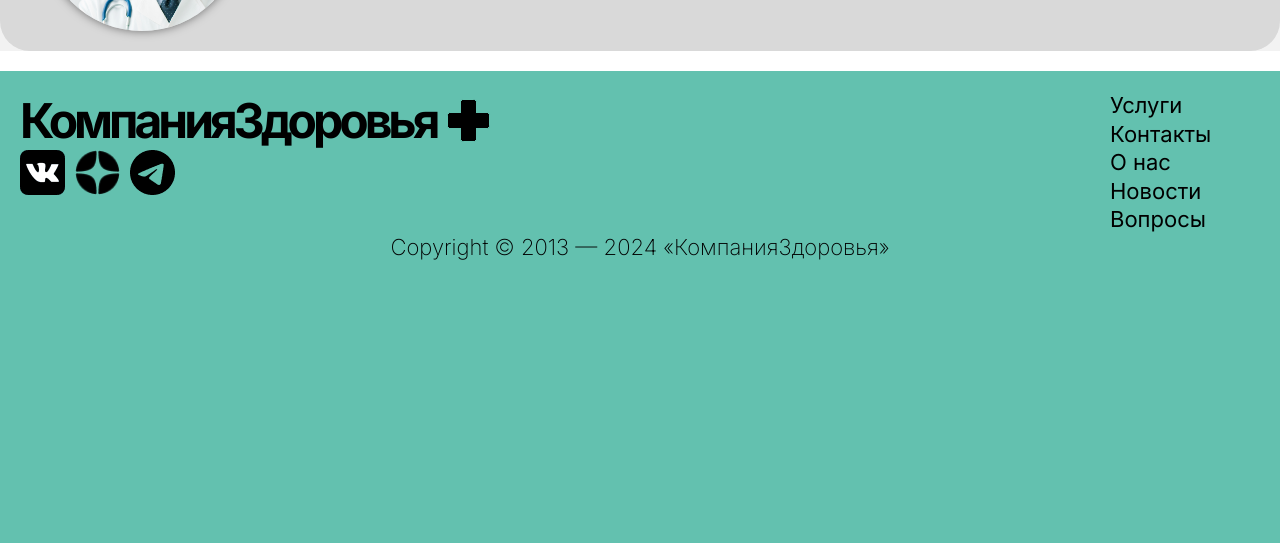
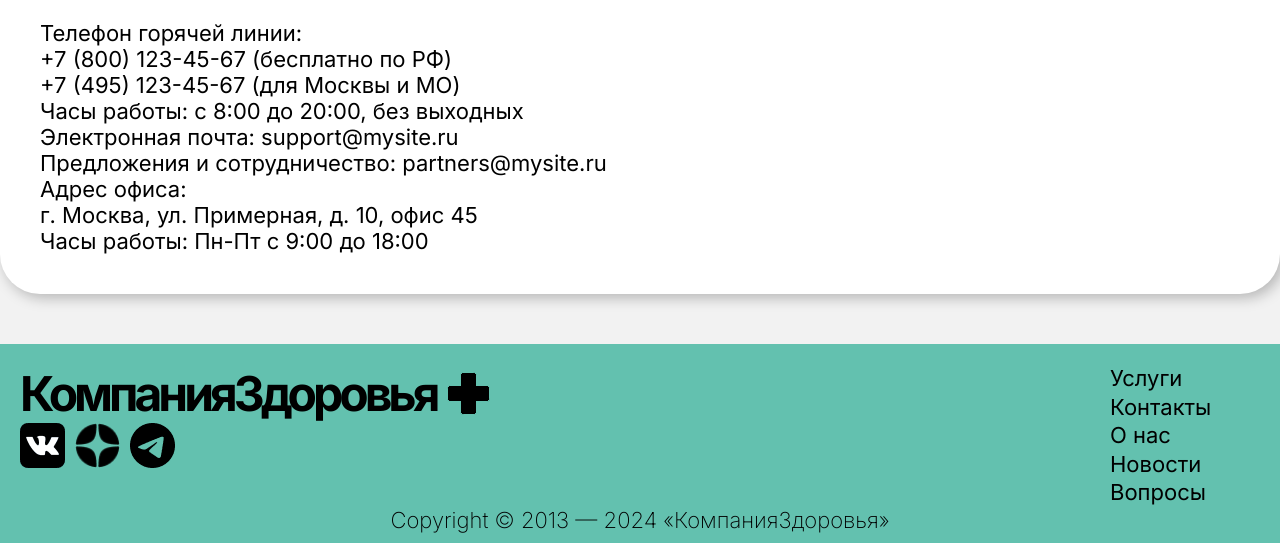
Before and after one commit to lllMaKsImlll/HealthTeam, a Django app: page /aboutUs/ in a window 1280 px wide; the page is wider, and only the part inside the window is pictured. Shown: the part 805-1348 px from the top of that part. Before the commit the page ends 1065 px from the top of that part, so only its background shows below. Run offline with Django 5.2, Linux system fonts and the light colour scheme.

Commit message:
Relize v0.43

```diff
--- a/CompanyHealth/main/templates/main/aboutUs.html
+++ b/CompanyHealth/main/templates/main/aboutUs.html
@@ -9,22 +9,22 @@
 <body>
   {% include 'main/header.html' %}
   <main>
-    <div class="conteiner">
+    <div class="conteiner-about-us">
       <h1>Наши контакты</h1>
       <div class="map">
-        <iframe src="https://www.google.com/maps/embed?pb=!1m18!1m12!1m3!1d2279.3721403091663!2d61.367217842624505!3d55.159265078115865!2m3!1f0!2f0!3f0!3m2!1i1024!2i768!4f13.1!3m3!1m2!1s0x43c592c7609f1541%3A0xa6323404282e1672!2z0K7QttC90L4t0KPRgNCw0LvRjNGB0LrQuNC5INCz0L7RgdGD0LTQsNGA0YHRgtCy0LXQvdC90YvQuSDRg9C90LjQstC10YDRgdC40YLQtdGC!5e0!3m2!1sru!2sru!4v1732184799645!5m2!1sru!2sru" width="900" height="400" style="border:0;" allowfullscreen="" loading="lazy" referrerpolicy="no-referrer-when-downgrade"></iframe>
+        <iframe src="https://www.google.com/maps/embed?pb=!1m18!1m12!1m3!1d2279.3721403091663!2d61.367217842624505!3d55.159265078115865!2m3!1f0!2f0!3f0!3m2!1i1024!2i768!4f13.1!3m3!1m2!1s0x43c592c7609f1541%3A0xa6323404282e1672!2z0K7QttC90L4t0KPRgNCw0LvRjNGB0LrQuNC5INCz0L7RgdGD0LTQsNGA0YHRgtCy0LXQvdC90YvQuSDRg9C90LjQstC10YDRgdC40YLQtdGC!5e0!3m2!1sru!2sru!4v1732184799645!5m2!1sru!2sru" width="1300" height="500" style="border:0; border-radius: 40px;" allowfullscreen="" loading="lazy" referrerpolicy="no-referrer-when-downgrade"></iframe>
       </div>
       <div class="text-block">
         <p>
-          Телефон горячей линии:
-                +7 (800) 123-45-67 (бесплатно по РФ)
-                +7 (495) 123-45-67 (для Москвы и МО)
-          Часы работы: с 8:00 до 20:00, без выходных
-          Электронная почта: support@mysite.ru
-          Предложения и сотрудничество: partners@mysite.ru
-          Адрес офиса:
+          Телефон горячей линии:<br>
+                +7 (800) 123-45-67 (бесплатно по РФ)<br>
+                +7 (495) 123-45-67 (для Москвы и МО)<br>
+          Часы работы: с 8:00 до 20:00, без выходных<br>
+          Электронная почта: support@mysite.ru<br>
+          Предложения и сотрудничество: partners@mysite.ru<br>
+          Адрес офиса:<br>
 
-          г. Москва, ул. Примерная, д. 10, офис 45
+          г. Москва, ул. Примерная, д. 10, офис 45<br>
           Часы работы: Пн-Пт с 9:00 до 18:00
         </p>
       </div>
--- a/CompanyHealth/main/urls.py
+++ b/CompanyHealth/main/urls.py
@@ -9,5 +9,5 @@ urlpatterns = [
     path('profile/', views.profile_view, name='profile'),
     path('logout/', views.logout_view, name='logout'),
     path('appointments/', views.appointments_view, name='appointments'),
-    path('aboutUs/', views.appointments_view, name='aboutUs'),
+    path('aboutUs/', views.aboutUs_view, name='aboutUs'),
 ]
--- a/CompanyHealth/static/css/main.css
+++ b/CompanyHealth/static/css/main.css
@@ -91,9 +91,15 @@ footer .copyright {
     font-weight: 200;
 }
 
+footer a:hover {
+    color: white;
+}
+
 /* Главная часть */
 main {
     background-color: #F2F2F2;
+    padding-top: 50px;
+    padding-bottom: 50px;
 }
 
 .sub-header {
@@ -368,7 +374,7 @@ main .one-post-search {
     justify-content: center;
     border-radius: 40px;
     padding: 40px;
-    margin: 50px auto;
+    margin: 0px auto;
     background-color: white;
 }
 
@@ -458,26 +464,25 @@ main .one-post-search {
 }
 
 /* Страница: О нас*/
-.conteiner {
+.conteiner-about-us {
     max-width: 1460px;
     height: auto;
     box-shadow: 4px 4px 14px rgba(0,0,0,0.25);
     display: flex;
     flex-direction: column;
-    align-items: center;
-    justify-content: center;
     border-radius: 40px;
     padding: 40px;
-    margin: 50px auto;
+    margin: 0px auto;
     background-color: white;
+    gap: 20px;
 }
 
-.conteiner h1 {
+.conteiner-about-us h1 {
     text-align: left;
     font-size: 50px;
     font-weight: bold;
 }
 
-.conteiner .text-block p {
+.conteiner-about-us .text-block p {
     text-align: left;
 }
```
